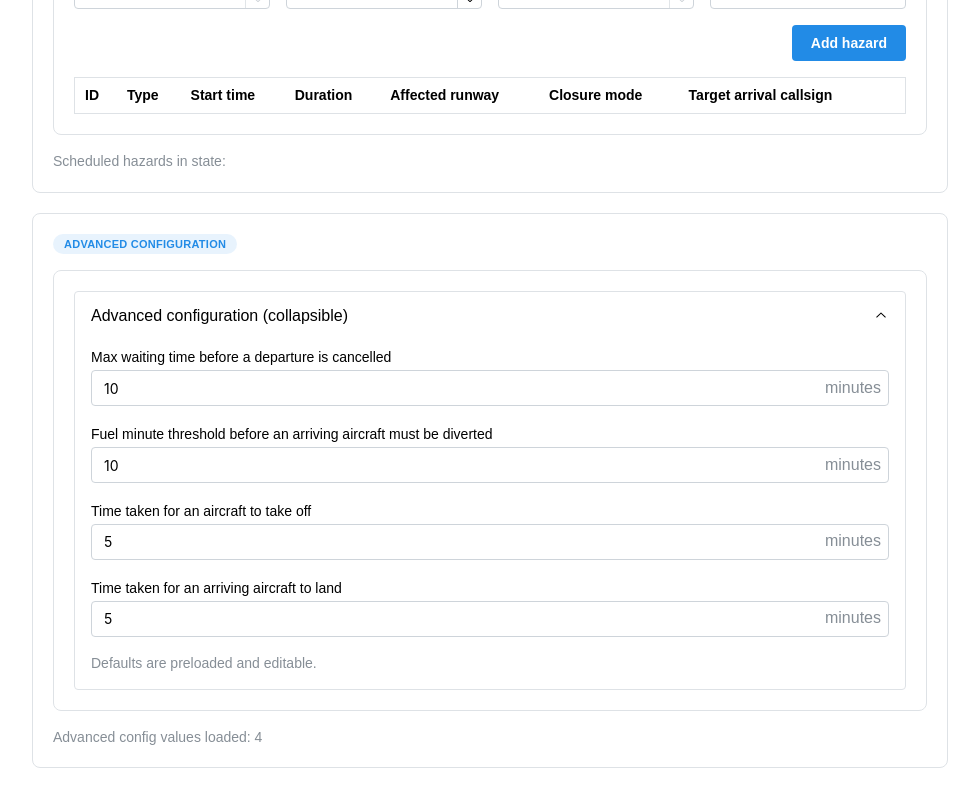
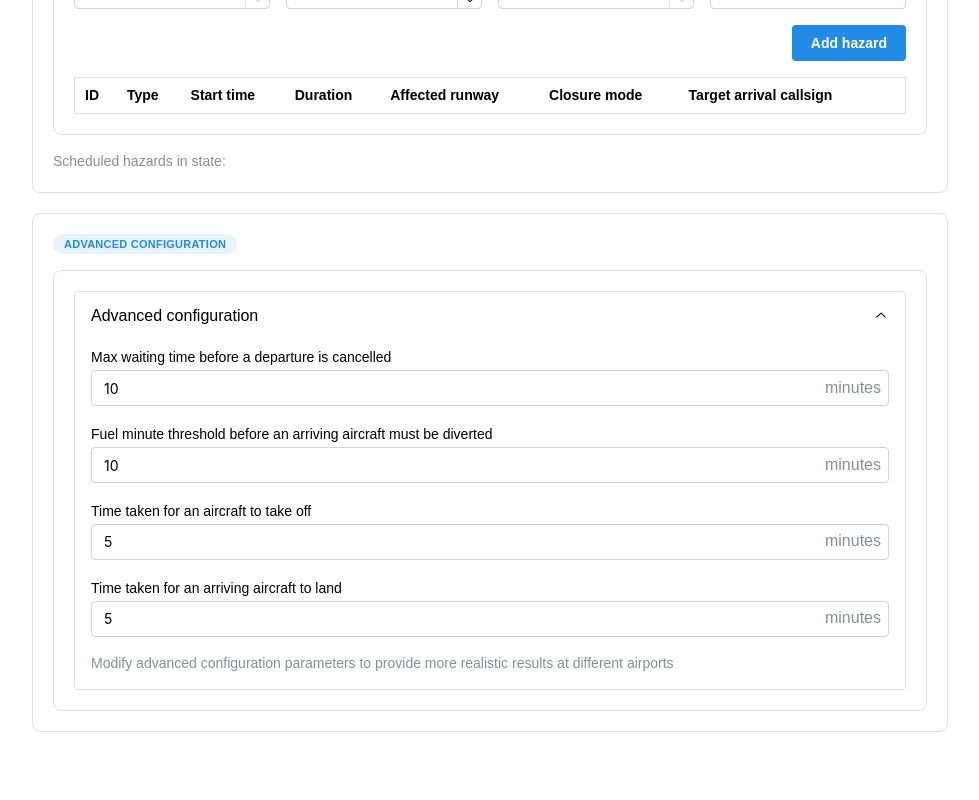
Before and after one commit to deluxejamie/cs261-airport-simulator, a Next.js app in the folder frontend/: page / in a window 1280 px wide. Shown: the part 840-1640 px from the top of the page, without its empty margins (150-1129 px from the left). After the commit the page ends 1604 px from the top, so only its background shows below. Built offline with nearby package versions, Linux system fonts and the light colour scheme.

Commit message:
feat: small text changes

```diff
--- a/frontend/src/components/advanced-config-section.jsx
+++ b/frontend/src/components/advanced-config-section.jsx
@@ -36,9 +36,7 @@ export default function AdvancedConfigSection() {
 			<Stack>
 				<Accordion defaultValue="advanced" variant="separated">
 					<Accordion.Item value="advanced">
-						<Accordion.Control>
-							Advanced configuration (collapsible)
-						</Accordion.Control>
+						<Accordion.Control>Advanced configuration</Accordion.Control>
 						<Accordion.Panel>
 							<Stack>
 								<NumberInput
@@ -86,16 +84,15 @@ export default function AdvancedConfigSection() {
 								/>
 
 								<Text size="sm" c="dimmed">
-									Defaults are preloaded and editable.
+									Modify advanced configuration parameters to provide more
+									realistic results at different airports
 								</Text>
 							</Stack>
 						</Accordion.Panel>
 					</Accordion.Item>
 				</Accordion>
 
-				{errorMessage ?
-					<Alert color="red">{errorMessage}</Alert>
-				:	null}
+				{errorMessage ? <Alert color="red">{errorMessage}</Alert> : null}
 			</Stack>
 		</Card>
 	);
--- a/frontend/src/components/simulation-config-form.jsx
+++ b/frontend/src/components/simulation-config-form.jsx
@@ -72,10 +72,6 @@ export default function SimulationConfigForm() {
 					</Badge>
 
 					<AdvancedConfigSection />
-
-					<Text size="sm" c="dimmed">
-						Advanced config values loaded: {Object.keys(advancedConfig).length}
-					</Text>
 				</Stack>
 			</Card>
 		</Stack>
```
